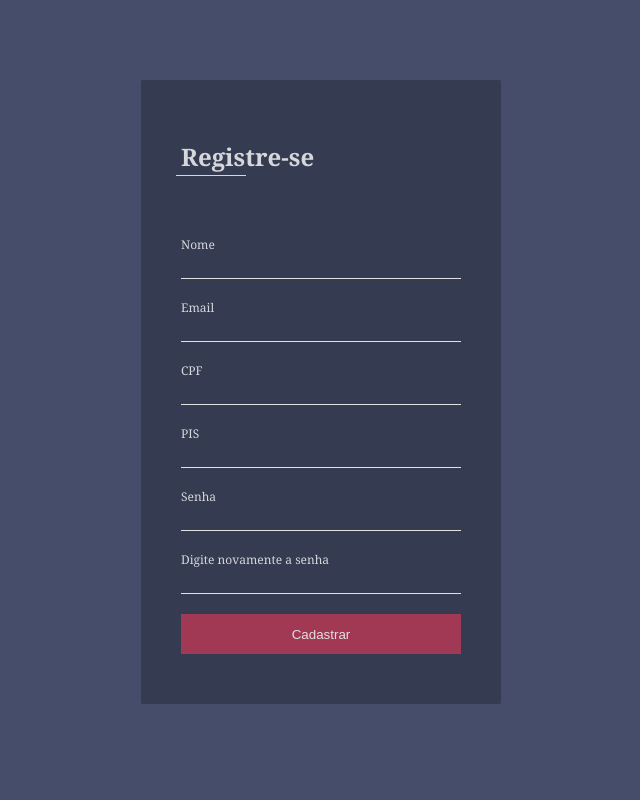
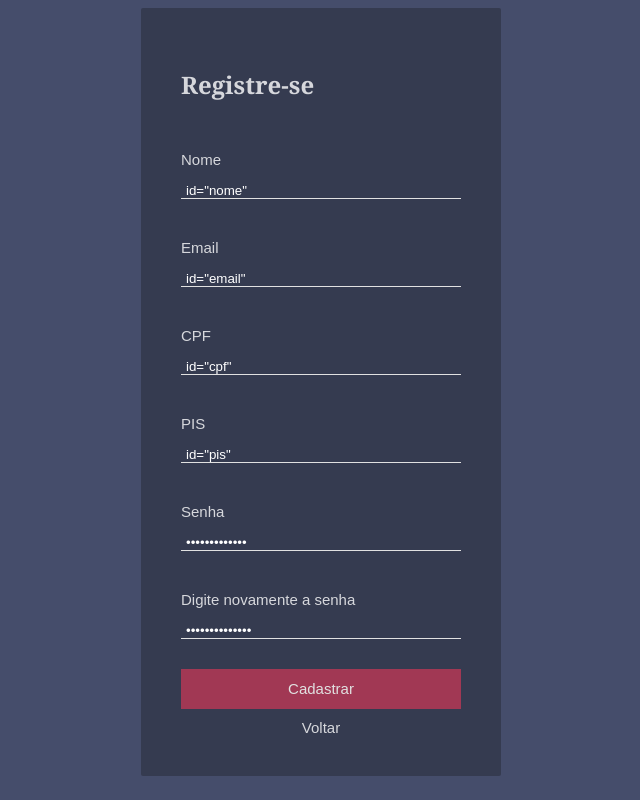
Before and after one commit to OthonBreener/crud_fastapi, a FastAPI app: page /singup in a window 1280 px wide. Shown: the whole page, without its empty margins (319-959 px from the left). Run offline with FastAPI, Linux system fonts and the light colour scheme.

Commit message:
Adicionando template home

```diff
--- a/app/ext/routes/templates.py
+++ b/app/ext/routes/templates.py
@@ -1,9 +1,10 @@
 from fastapi import APIRouter, Request, Form
 from fastapi.templating import Jinja2Templates
 from fastapi.responses import HTMLResponse, RedirectResponse
-
+from fastapi import status
 
 router = APIRouter(
+    tags=['Tempates'],
     responses={404: {"description": "Not Found"}},
 )
 
@@ -19,13 +20,33 @@
 async def initial_page_post(request: Request, username: str = Form(...), password: str = Form(...)):
     print(username)
     print(password)
-    return templates.TemplateResponse('base.html', {"request":request})
 
+    return RedirectResponse(url='/home', status_code=status.HTTP_302_FOUND)
 
 ######## Cadastro  usuário ###########
 @router.get("/singup", response_class=HTMLResponse)
 async def singup(request: Request):
-    return templates.TemplateResponse('singup.html', {"request":request})
+
+    title = 'Registre-se'
+    nome = ''
+    email = ''
+    cpf = ''
+    pis = ''
+    password = ''
+    password2 = ''
+    if False: #verificar se o usuario existe no banco de dados / chamar a rota 'me'
+        nome = params.get('name', '')
+        title = 'Editar Dados'
+
+    return templates.TemplateResponse(
+        'singup_user.html',
+        {
+        "request":request,
+        "nome":nome, "email":email, "cpf":cpf, "pis": pis,
+        "password": password, "password2": password2, "title": title
+        }
+    )
+
 
 @router.post("/singup", response_class=RedirectResponse, status_code=302)
 async def singup_address(
@@ -46,13 +67,15 @@
 
     print(cadastro)
 
-    return "http://localhost:8000/"
+    #return "http://localhost:8000/singup_address"
+    return RedirectResponse(url='/singup_address', status_code=status.HTTP_302_FOUND)
 
 
 ######## Cadastro  endereço ###########
 @router.get("/singup_address", response_class=HTMLResponse)
 async def singup_address(request: Request):
     return templates.TemplateResponse('singup_address.html', {"request":request})
+
 
 @router.post("/singup_address", response_class=RedirectResponse, status_code=302)
 async def singup_address(
@@ -73,6 +96,21 @@
                     number = number,
                     complement = complement)
 
-    print(cadastro)
+    print(cadastro_address)
 
-    return "http://localhost:8000/"
+    #return "http://localhost:8000/home"
+    return RedirectResponse(url='/home', status_code=status.HTTP_302_FOUND)
+
+
+################ Page Home #############################
+@router.get("/home", response_class=HTMLResponse)
+async def home(request: Request):
+    return templates.TemplateResponse('home.html',
+            {"request":request, 'username': "Igor Taconi"})
+
+
+############## Edit Address #############################
+
+@router.get("/edit_datas", response_class=HTMLResponse)
+async def edit_datas(request: Request):
+    return templates.TemplateResponse()
--- a/app/main.py
+++ b/app/main.py
@@ -9,8 +9,8 @@
 app = FastAPI()
 load_dotenv()
 app.mount('/static', StaticFiles(directory='static'), name='static')
+
 # CORS - Para caso de aplicação com JS
-
 """
 app.add_middleware(
     CORSMiddleware,
--- a/static/style.css
+++ b/static/style.css
@@ -36,7 +36,7 @@
 
 .card-header {
 
-    padding-bottom: 50px;
+    padding-bottom: 10px;
 
     opacity: 0.8;
 
@@ -46,9 +46,7 @@
 
 .card-header::after {
 
-    content: "";
-
-    width: 70px;
+    width: 10px;
 
     height: 1px;
 
@@ -78,13 +76,14 @@
 
     flex-direction: column;
 
-    padding:10px 0;
+    padding:20px 0;
+
 
 }
 
 .card-content-area input {
 
-    margin-top: 10px;
+    margin-top: 15px;
 
     padding:0 5px;
 
--- a/templates/singup.html
+++ b/templates/singup_user.html
@@ -15,19 +15,20 @@
   rel="stylesheet">
 </link>
 
-<title>Registre-se</title>
+<title>{{ title }}</title>
 
 <div id="login">
   <form
     class="card"
     method="POST">
-    <div class="card-header"><h2>Registre-se</h2></div>
+    <div class="card-header"><h2>{{ title }}</h2></div>
 
     <div class="card-content">
       <div class="card-content-area">
-        <label for="nome">Nome</label>
+        <label for="nome" style="font: 500 15px sans-serif">Nome</label>
 
         <input
+          value={{nome}}
           id="nome"
           autocomplete="off"
           name="nome"
@@ -35,9 +36,10 @@
       </div>
 
       <div class="card-content-area">
-        <label for="email">Email</label>
+        <label for="email" style="font: 500 15px sans-serif">Email</label>
 
         <input
+          value={{email}}
           id="email"
           autocomplete="off"
           name="email"
@@ -45,9 +47,10 @@
       </div>
 
       <div class="card-content-area">
-        <label for="cpf">CPF</label>
+        <label for="cpf" style="font: 500 15px sans-serif">CPF</label>
 
         <input
+          value={{cpf}}
           id="cpf"
           autocomplete="off"
           name="cpf"
@@ -55,9 +58,10 @@
       </div>
 
       <div class="card-content-area">
-        <label for="pis">PIS</label>
+        <label for="pis" style="font: 500 15px sans-serif">PIS</label>
 
         <input
+          value={{pis}}
           id="pis"
           autocomplete="off"
           name="pis"
@@ -65,9 +69,10 @@
       </div>
 
       <div class="card-content-area">
-        <label for="password">Senha</label>
+        <label for="password" style="font: 500 15px sans-serif">Senha</label>
 
         <input
+          value={{password}}
           id="password"
           autocomplete="off"
           name="password"
@@ -75,9 +80,10 @@
       </div>
 
       <div class="card-content-area">
-        <label for="password2">Digite novamente a senha</label>
+        <label for="password2" style="font: 500 15px sans-serif">Digite novamente a senha</label>
 
         <input
+          value={{password2}}
           id="password2"
           autocomplete="off"
           name="password2"
@@ -87,9 +93,19 @@
 
     <div class="card-footer">
       <input
+        style="font: 500 15px sans-serif"
         class="submit"
         type="submit"
         value="Cadastrar"/>
     </div>
+
+    <div class="card-footer">
+      <a
+        href="{{ url_for('initial_page_get') }}"
+        style="font: 500 15px sans-serif; letter-spacing: 0.01px; color: #FFFFFF;
+         text-decoration:none">
+        Voltar
+      </a>
+    </div>
   </form>
 </div>
```
Also changed, not shown: templates/base.html (+7 -4 lines), templates/home.html (added, +50 -0 lines).
